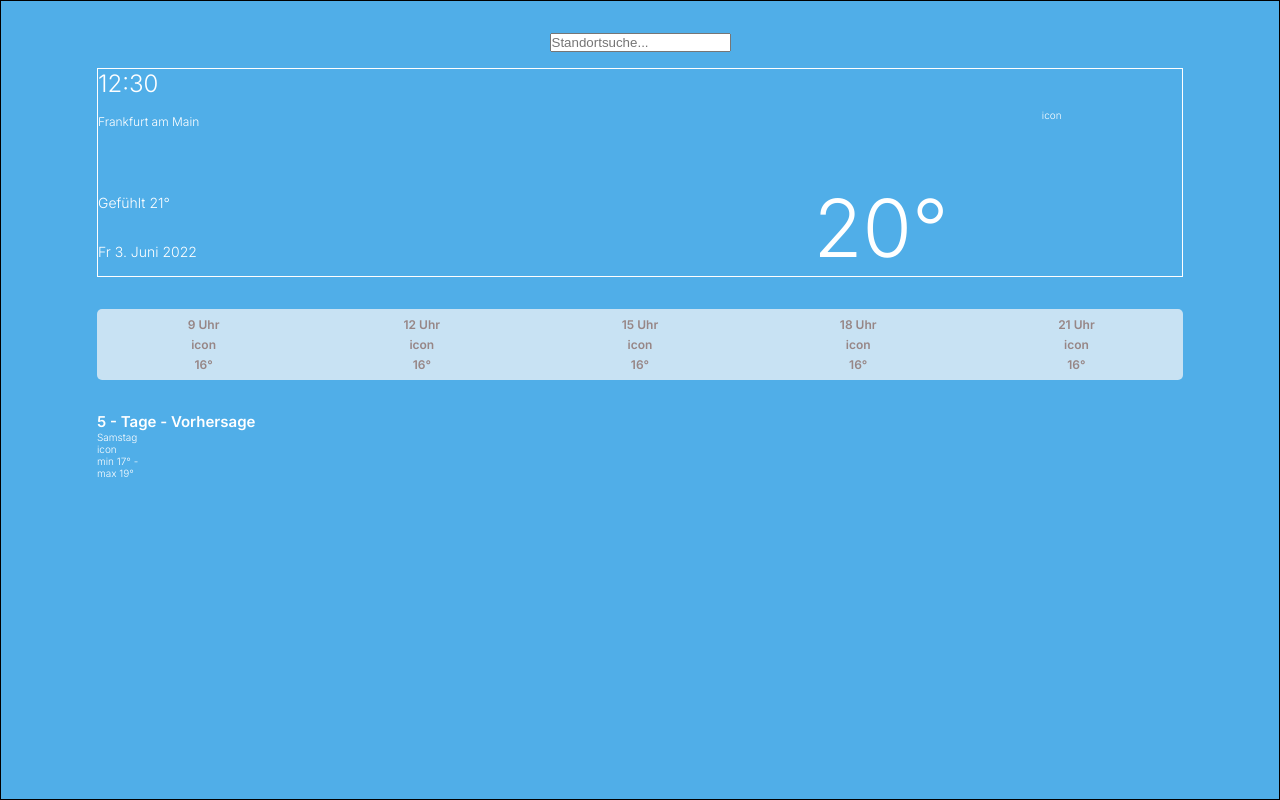
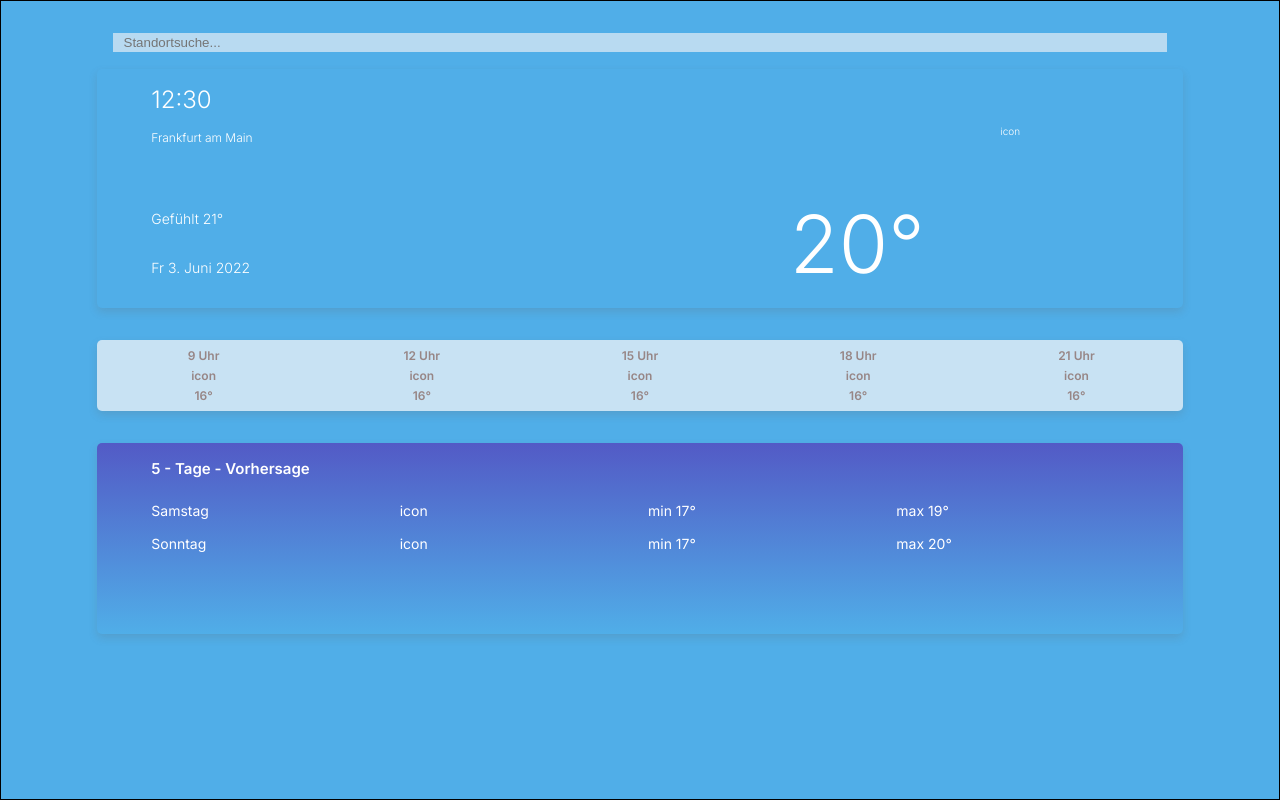
Before and after one commit to supercodeemreguenduez/project_weather_app, a plain HTML site: page index.html in a window 1280 px wide. Drawn offline with Linux system fonts and the light colour scheme; no server answers.

Commit message:
add styles

```diff
--- a/assets/css/style.css
+++ b/assets/css/style.css
@@ -35,12 +35,34 @@ main {
 form {
     text-align: center;
     margin: 2vh;
+    height: 20px;
+    position: relative;
+}
+
+input {
+    width: 100%;
+    padding: 2px 0 2px 1%;
+    background-color: rgba(254, 249, 249, 0.6);
+    border: none;
+    transition: padding 0.5s;
+}
+
+input:focus {
+    padding: 10px 0;
+    font-size: 1.8rem;
+    color: #7D8184;
+    transition: padding 0.5s;
+    position: absolute;
+    top: 0;
+    left: 0;
 }
 
 /* TOP */
 .topdisplay {
-    border: 1px solid #fff;
     display: flex;
+    border-radius: 5px;
+    box-shadow: rgba(99, 99, 99, 0.2) 0px 4px 8px 0px;
+    padding: 2vh 5%;
 }
 
 .topleft {
@@ -99,8 +121,27 @@ form {
     font-weight: 600;
     background-color: rgba(251, 248, 248, 0.7);
     border-radius: 5px;
+    box-shadow: rgba(99, 99, 99, 0.2) 0px 4px 8px 0px;
     text-align: center;
 }
 
 /* BOTTOM */
-.dailydisplay {}
+.dailydisplay {
+    background-image: linear-gradient(180deg, rgba(83, 81, 194, 0.9), rgba(83, 81, 194, 0));
+    padding: 2vh 5%;
+    border-radius: 5px;
+    box-shadow: rgba(99, 99, 99, 0.2) 0px 4px 8px 0px;
+}
+
+.dailydisplay h2 {
+    padding-bottom: 3vh;
+}
+
+.gridboxchange {
+    display: grid;
+    grid-template-columns: repeat(4, 1fr);
+    grid-template-rows: repeat(4, 1fr);
+    gap: 2vh;
+    font-size: 1.4rem;
+    font-weight: 400;
+}
--- a/index.html
+++ b/index.html
@@ -47,15 +47,15 @@
             </section>
             <section class="dailydisplay">
                 <h2>5 - Tage - Vorhersage</h2>
-                <div class="gridbox">
+                <div class="gridboxchange">
                     <div id="day2">Samstag</div>
                     <div id="day2_icon">icon</div>
-                    <div id="day2_min">min 17° - </div>
+                    <div id="day2_min">min 17°</div>
                     <div id="day2_max">max 19°</div>
-                    <div id="day3"></div>
-                    <div id="day3_icon"></div>
-                    <div id="day3_min"></div>
-                    <div id="day3_max"></div>
+                    <div id="day3">Sonntag</div>
+                    <div id="day3_icon">icon</div>
+                    <div id="day3_min">min 17°</div>
+                    <div id="day3_max">max 20°</div>
                     <div id="day4"></div>
                     <div id="day4_icon"></div>
                     <div id="day4_min"></div>
```
